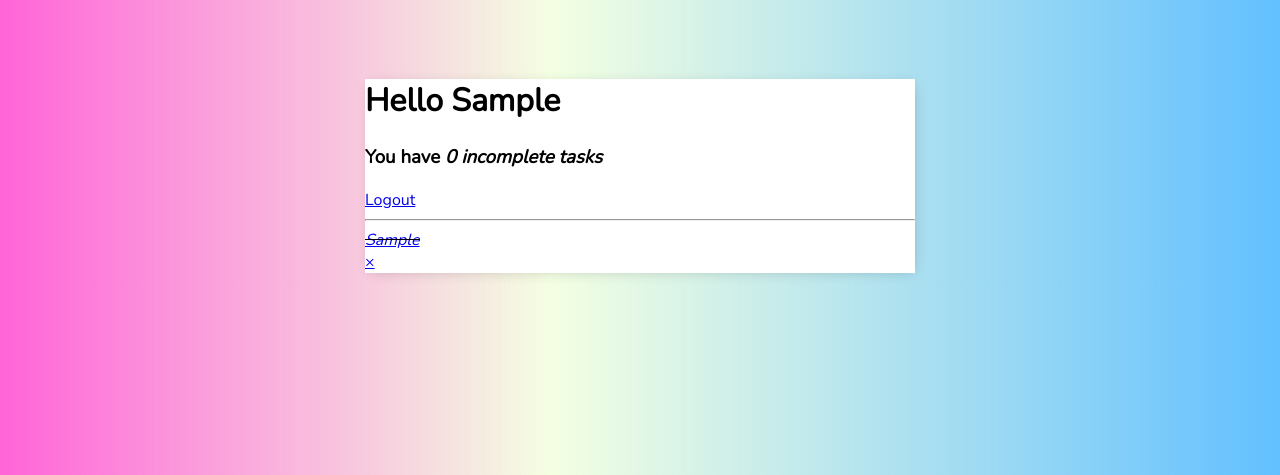
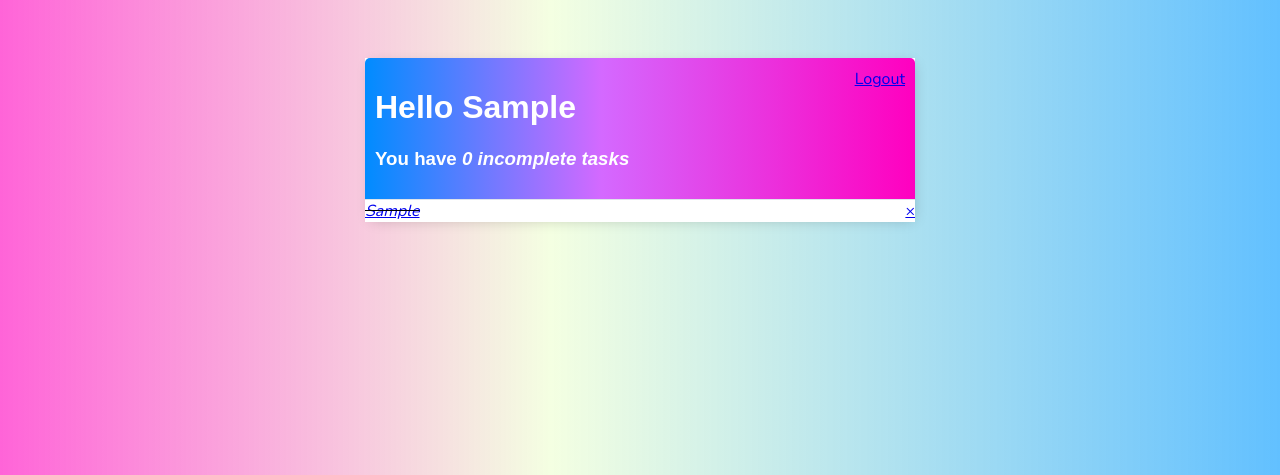
Before and after one commit to Bella-aa/to-do-app-django, a Django app: page / in a window 1280 px wide. Shown: the top 475 px of the page. Run offline with Django 3.2, Linux system fonts and the light colour scheme; a user stored in the database is signed in; tables that the repository leaves empty hold one stand-in row (values such as "Sample post").

Commit message:
added styling to the task wrapper, headings and the container

```diff
--- a/NotePad/settings.py
+++ b/NotePad/settings.py
@@ -27,7 +27,7 @@ TEMPLATES_DIR = os.path.join(BASE_DIR, 'templates')
 SECRET_KEY = os.environ.get('SECRET_KEY')
 
 # SECURITY WARNING: don't run with debug turned on in production!
-DEBUG = False
+DEBUG = True
 
 ALLOWED_HOSTS = ['notepad-2022.herokuapp.com', 'localhost']
 
--- a/templates/ToDo/main.html
+++ b/templates/ToDo/main.html
@@ -24,6 +24,34 @@
             -webkit-box-shadow: 2px 2px 13px -4px rgba(0, 0, 0, 0.21);
             box-shadow: 2px 2px 13px -4px rgba(0, 0, 0, 0.21);
         }
+
+     .header-bar {
+        display: flex;
+        justify-content: space-between;
+        color: #fff;
+        padding: 10px;
+        border-radius: 5px 5px 0 0;
+        background: linear-gradient(90deg, #008cff 0%, #d469ff 43%, #ff00bf 100%);
+    }
+
+    h1,
+    h2,
+    h3,
+    h4,
+    h5,
+    h6
+    {
+    font-family: 'Raleway', sans-serif;
+}
+
+.task-wrapper {
+            display: flex;
+            align-items: center;
+            justify-content: space-between;
+            background-color: #fff;
+            border-top: 1px solid #dfe4ea;
+            overflow: hidden;
+        }
 </style>
 <body>
     <div class="container">
--- a/templates/ToDo/task_list.html
+++ b/templates/ToDo/task_list.html
@@ -7,13 +7,13 @@
     <h1>Hello {{request.user|title}}</h1>
     <h3>You have <i>{{ count }} incomplete task{{ count|pluralize:'s'}}</i></h3>
   </div>
-</div>
   {% if request.user.is_authenticated %}
   <a href="{% url 'logout' %}">Logout</a>
+</div>
 {% else %}
   <a href="{% url 'login' %}">Login</a>
 {% endif %}
-<hr>
+
 
 <!--
   <h1>My ToDo-list</h1>
@@ -27,16 +27,17 @@
   <div class="task-wrapper">
       {% if tasks.complete %}
       <div class="task-title">
-       <div class="task-complete-icon">
-          <i><s><a href="{% url 'tasks-update' tasks.id %}">{{tasks}}</a></s></i>
+          <div class="task-complete-icon"></div>
+          <i><s><a href="{% url 'task-update' tasks.id%}">{{ tasks }}</a></s></i>
       </div>
-       <a class="delete-link" href="{% url 'tasks-delete' tasks.id %}">&#215;</a>
+      <a class="delete-link" href="{% url 'task-delete' tasks.id %}">&#215;</a>
+
       {% else %}
-    <div class="task-tittle">
+      <div class="task-title">
           <div class="task-incomplete-icon">
-            <i><s><a href="{% url 'tasks-update' tasks.id %}">{{tasks}}</a></s></i>
+           <a href="{% url 'task-update' tasks.id%}">{{ tasks }}</a>
           </div>
-        <a class="delete-link" href="{% url 'tasks-delete' tasks.id %}">&#215;</a>
+          <a class="delete-link" href="{% url 'task-delete' tasks.id %}">&#215;</a>
       {% endif %}
         </div>
   </div>
@@ -44,6 +45,9 @@
   <h3>No items in list</h3>
   <a href="{% url 'task-create' %}">Add New Item</a>
   {% endfor %}
+
+</div>
+
 </div>
 
 <!--<table>
```
Lines whose indentation alone changed are shown as unchanged.
